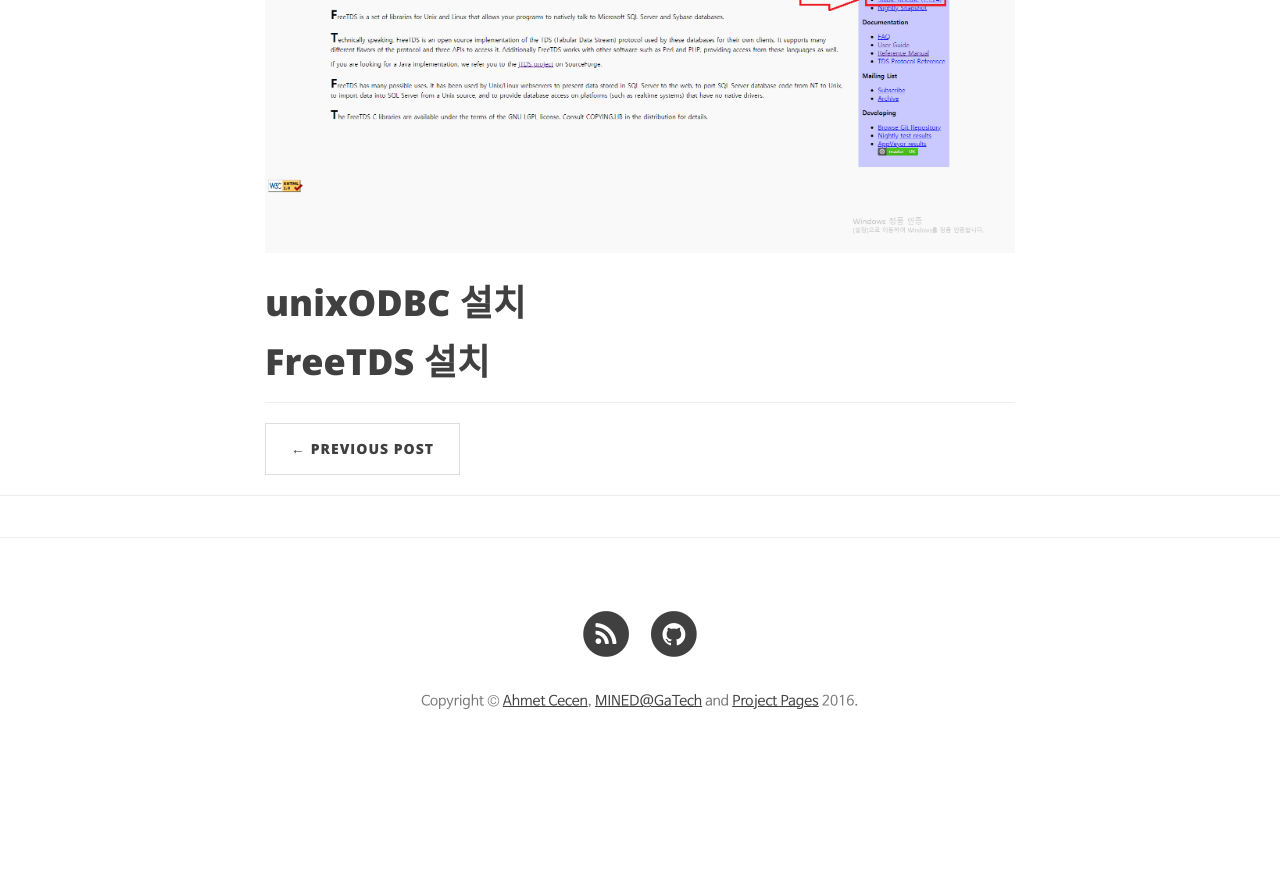
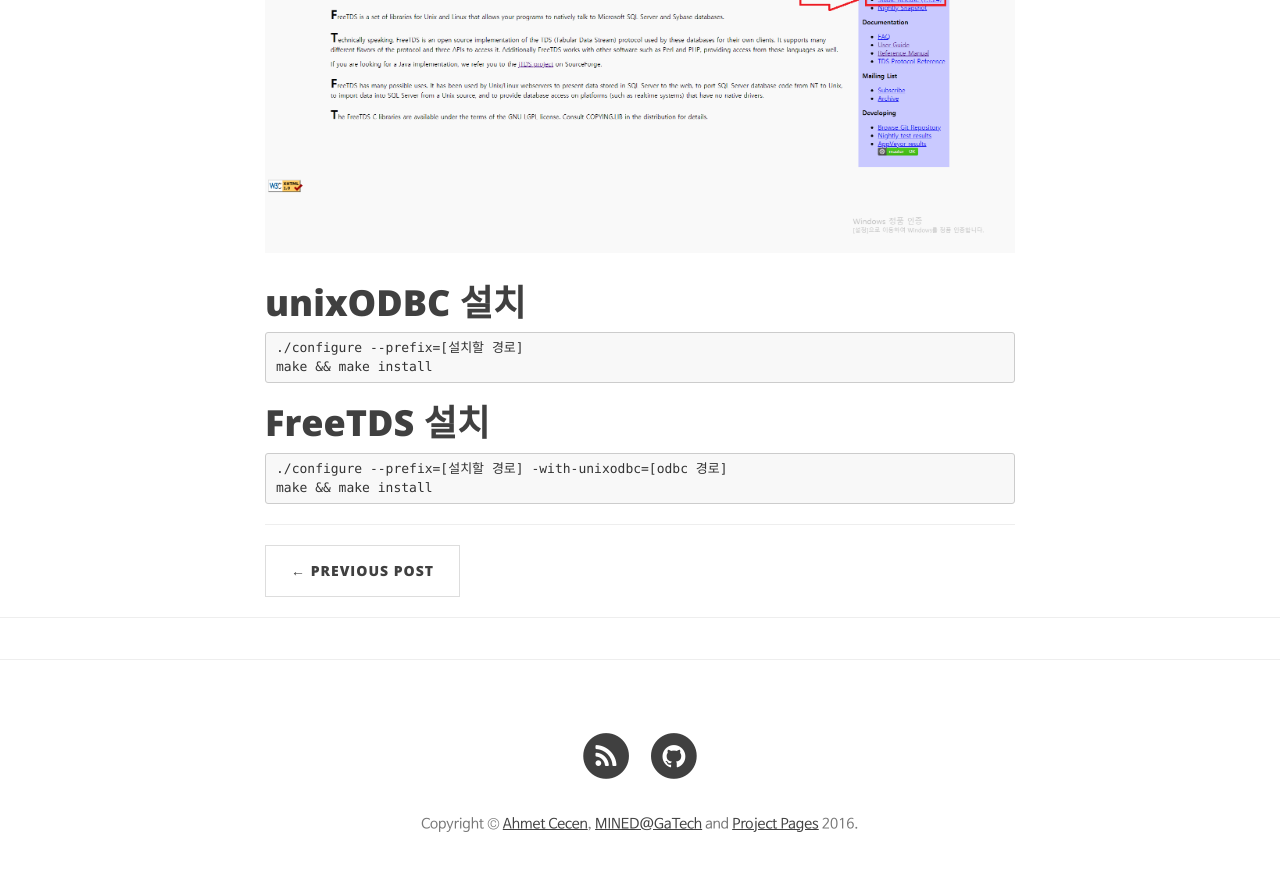
Before and after one commit to fbqweasd/fbqweasd.github.io, a Jekyll site: the page built from _posts/2020-01-05-odbc1.md, in a window 1280 px wide and 900 px high, scrolled down 1955 px. Shown: the top 871 px of the window. Built offline with Jekyll 4.4.1, drawn with Linux system fonts in a browser that asks for light colours; nearby versions of some CDN libraries; comment, search, counter and statistics services are not loaded; before the commit the page ends 2732 px from its top, so only the background shows below that.

Commit message:
freetds 설치 명령어 추가

```diff
--- a/_posts/2020-01-05-odbc1.md
+++ b/_posts/2020-01-05-odbc1.md
@@ -40,5 +40,9 @@ __2. 소스를 컴파일 하여 설치__
 ![FreeTDS_homepage](/img/2020-01-05/freetds.png)
 
 # unixODBC 설치
+	./configure --prefix=[설치할 경로]
+	make && make install
 
 # FreeTDS 설치
+	./configure --prefix=[설치할 경로] -with-unixodbc=[odbc 경로]
+	make && make install
```
